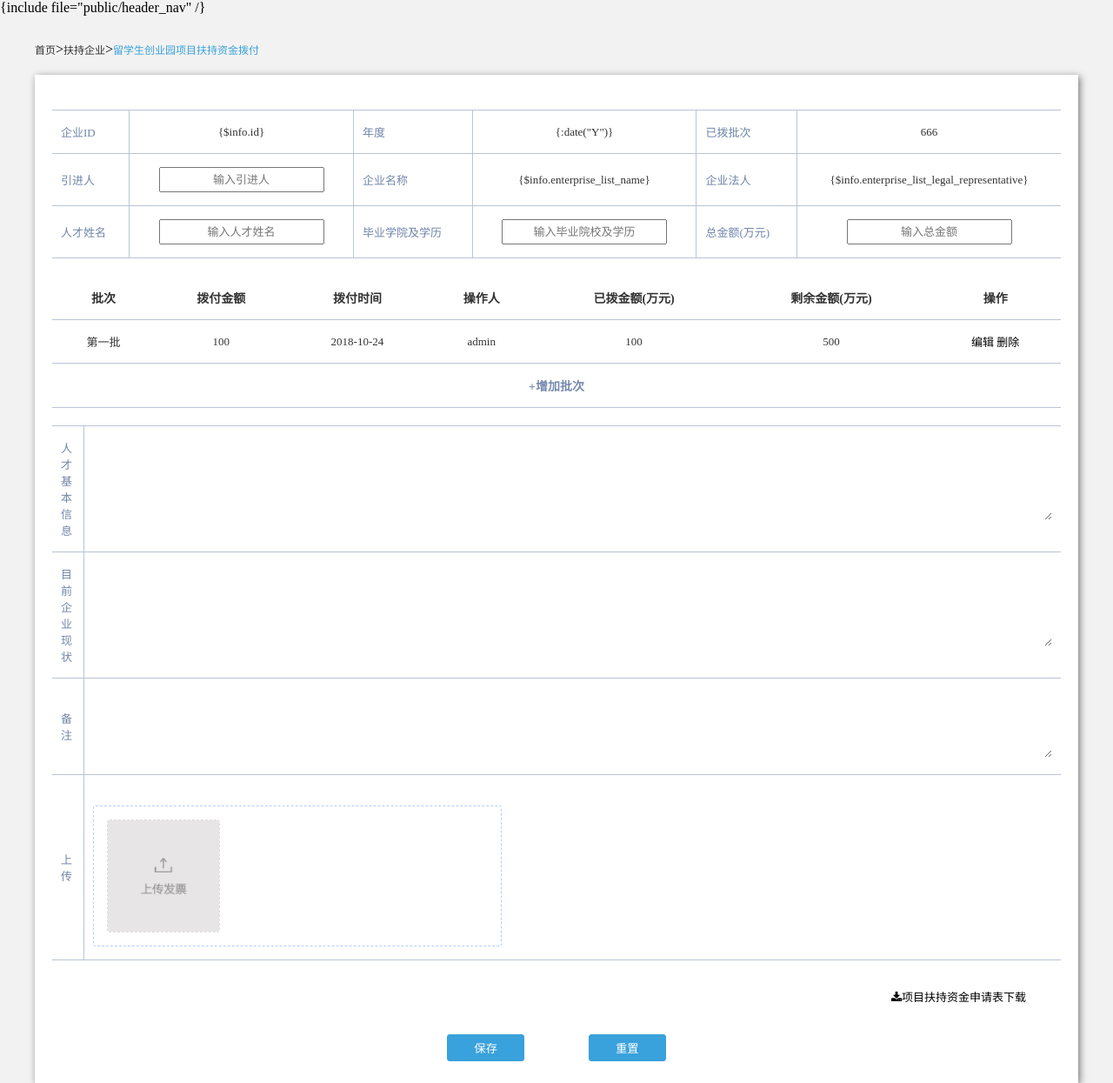
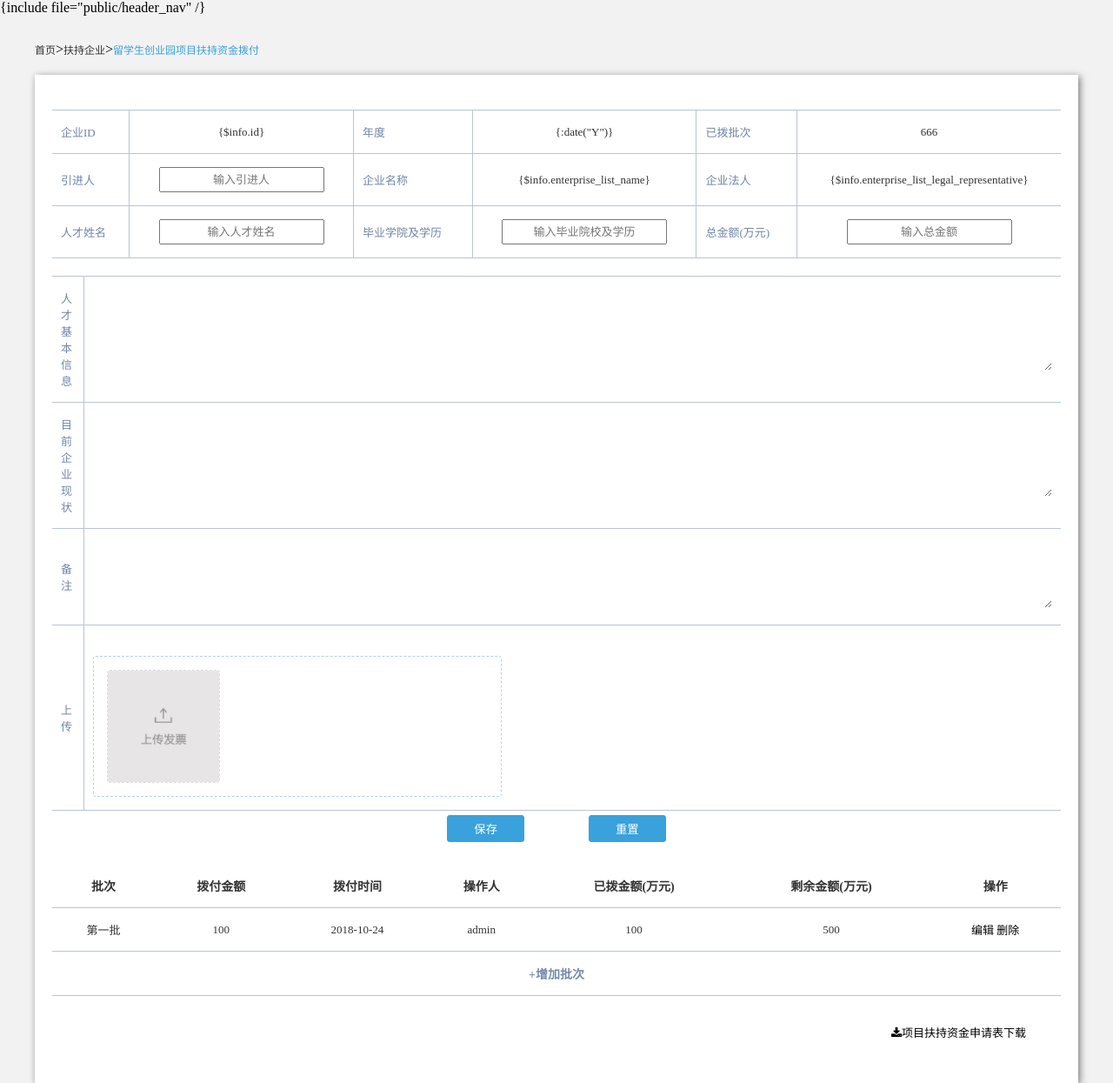
Before and after one commit to choufeng2018/HC_Fund_Appropriation, a PHP site: page /application/admin/view/enterprise/help_detail.html in a window 1280 px wide. Shown: the whole page at 87% size. Run offline with PHP 8.4, Linux system fonts and the light colour scheme.

Commit message:
申请页面修改

```diff
--- a/public/static/css/common.css
+++ b/public/static/css/common.css
@@ -290,7 +290,7 @@
 }
 
 
-.detail-table-middle{
+.detail-table-bottom{
     margin-top: 20px;
     min-width: 1160px;
     font-size: 13px;
@@ -299,17 +299,17 @@
     text-align: center;
 }
 
-.detail-table-middle thead,.detail-table-add{
+.detail-table-bottom thead,.detail-table-add{
     cursor: pointer;
 }
-.detail-table-middle thead,.detail-table-add span{
+.detail-table-bottom thead,.detail-table-add span{
     color: #768bad;
     font-weight: 600;
     font-size: 14px;
 }
 
 
-.detail-table-middle tr td {
+.detail-table-bottom tr td {
     padding: 15px 10px;
     border-bottom: 1px solid #b9c4d6;
     color: #333;
@@ -317,32 +317,32 @@
 
 
 
-.detail-table-bottom{
+.detail-table-middle{
     min-width: 1160px;
     margin-top: 20px;
     font-size: 13px;
     border-spacing: 0;
     color: #6f85a9;
 }
-.detail-table-bottom textarea{
+.detail-table-middle textarea{
     border: none;
     font-size: 15px;
 }
 
-.detail-table-bottom tr td {
+.detail-table-middle tr td {
     padding: 15px 10px;
     border: 1px solid #b9c4d6;
     border-left: none;
     border-top: none;
 }
 
-.detail-table-bottom tr td:last-child{
+.detail-table-middle tr td:last-child{
     border-right: none;
 }
-.detail-table-bottom tr:nth-child(1) td{
+.detail-table-middle tr:nth-child(1) td{
     border-top: 1px solid #b9c4d6;
 }
-.detail-table-bottom input {
+.detail-table-middle input {
     font-size: 13px;
     text-align: center;
     color: #333;
--- a/public/static/js/up.js
+++ b/public/static/js/up.js
@@ -21,10 +21,10 @@
         var numUp = imgContainer.find(".aui-up-section").length;
         var totalNum = numUp + fileList.length;
         //图片总的数量可自定义
-        if (fileList.length > 3 || totalNum > 3) {
+        if (fileList.length > 8 || totalNum > 8) {
             alert("你好！上传图片不得超过3张，请重新选择");
             //一次选择上传超过3个  自己定义
-        } else if (numUp < 3) {
+        } else if (numUp < 8) {
             fileList = validateUp(fileList);
             for (var i = 0; i < fileList.length; i++) {
                 var imgUrl = window.URL.createObjectURL(fileList[i]);
@@ -58,7 +58,7 @@
             $(".aui-to-up-img").removeClass("aui-up-clarity");
         }, 4100);
         numUp = imgContainer.find(".aui-up-section").length;
-        if (numUp >= 3) {
+        if (numUp >= 8) {
             $(this).parent().hide();
         }
 
@@ -73,7 +73,7 @@
     $(".aui-accept-ok").click(function() {
         $(".aui-works-mask").hide();
         var numUp = delParent.siblings().length;
-        if (numUp < 3) {
+        if (numUp < 8) {
             delParent.parent().find(".aui-file-up").show();
         }
         delParent.remove();
```
Also changed, not shown: application/admin/view/enterprise/help_detail.html (+44 -42 lines).
